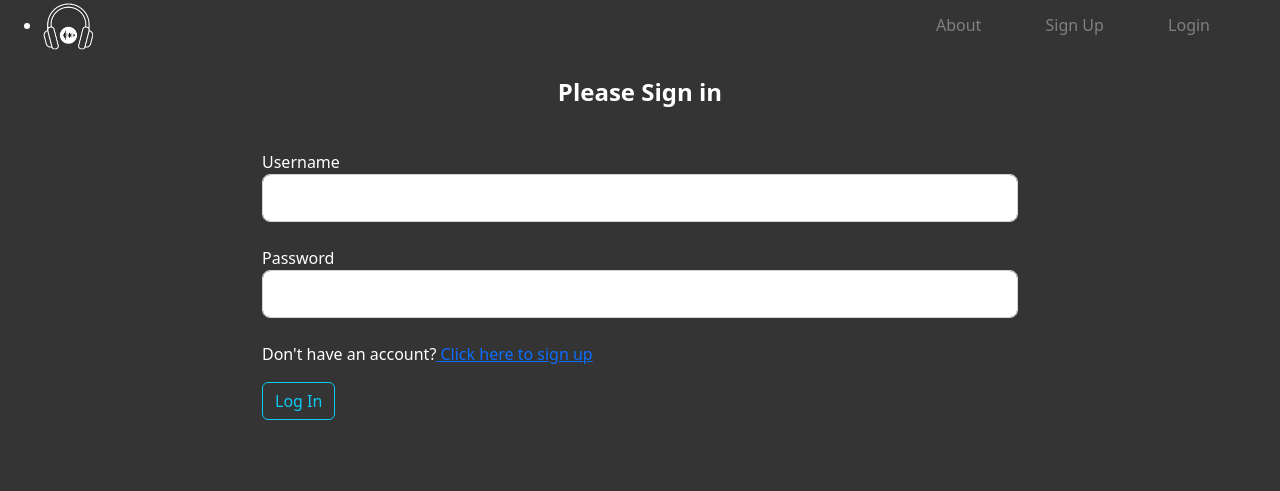
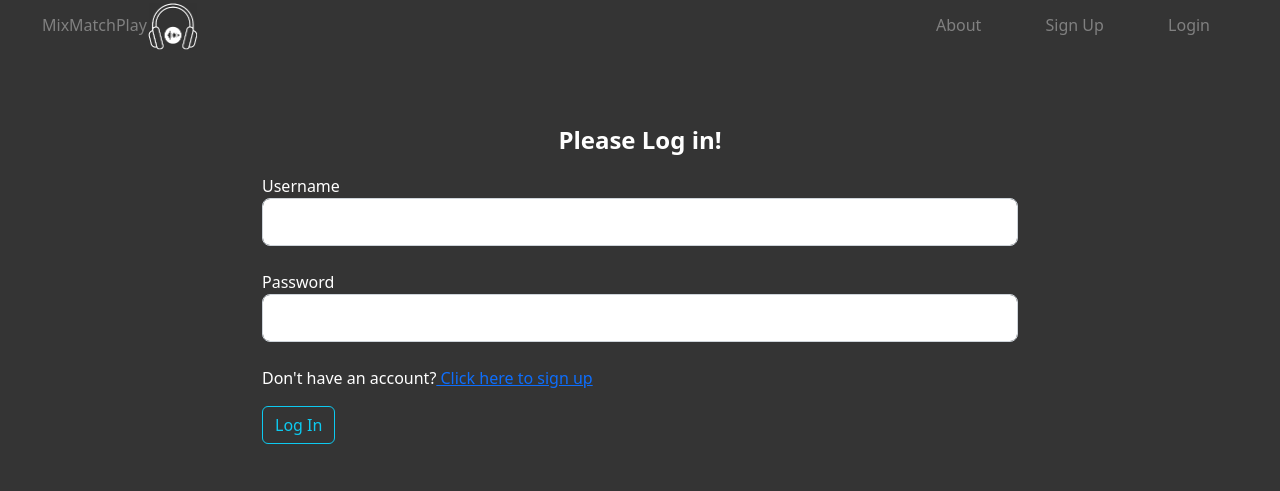
Before and after one commit to jcntambara15/MixMatchPlay, a Flask app: page /sign_in in a window 1280 px wide. Shown: the top 491 px of the page. Run offline with Flask 2, Linux system fonts and the light colour scheme; some libraries are stand-ins or nearby versions.

Commit message:
Aligned the logo and name and a few styling

```diff
--- a/demo.py
+++ b/demo.py
@@ -57,7 +57,7 @@ def signIn():
                 return redirect(url_for("link_entry"))
 
         # return '<h1>Invalid username or password</h1>'
-        flash(f'Invalid username or password')
+        flash(f'Invalid username or password, Please try again!')
 
     return render_template('sign_in.html', form=form)
 
--- a/static/assets/css/main.css
+++ b/static/assets/css/main.css
@@ -26,17 +26,21 @@
       padding-bottom:2.5em!important;
     }
 
-    .alert.customAlertMessage {
+     .alert.customAlertMessage {
       text-align: center!important;
-      color: red!important;
+      color: rgb(113, 238, 221)!important;
       font-weight: bold!important;
+      width: 60%!important;
+      margin: auto!important;
     }
 
     .pageHeader {
       text-align: center;
       font-size: 1.5em;
       font-weight: bold;
-      padding: 1em 0;
+      width: 60%!important;
+      margin: auto!important;
+      padding-top:3em!important;
     }
 
     .logoutNavItem {
@@ -70,7 +74,7 @@
     .page-header {
       text-align: center!important;
       font-weight: bold;
-      font-size: 2em;
+      font-size: 1.5em;
     }
 
     .convertmsg {
@@ -82,9 +86,12 @@
     }
 
     .siteName {
-      font-size: 2em;
-      font-weight:bold;
-      text-align: left;
+        color: grey;
+        float: left;
+       direction: rtl;
+       text-align: left;
+       display: inline;
+       font-size: 1em;
     }
 
     body {
@@ -98,8 +105,18 @@
 
 
     .logo{
-  float: left
+  float: left;
 }
+
+    .this {
+      list-style-type: none;
+    }
+
+    .mod {
+      display: inline-block;
+      display: inline-table;
+    }
+
 nav{
   width: 100%;
   height: 50px;
--- a/templates/home.html
+++ b/templates/home.html
@@ -12,7 +12,7 @@
     <div class= "intro">
         <center>
             <h1 class="display-4"><br></br>Welcome to Mix-Match-Play!</h1>
-            <p class="lead">Transfer your favortie playlists.<br>
+            <p class="lead">Transfer your favorite playlists.<br>
             Enjoy keeping your Spotify playlist regardless of the web player.
             With MixMatchPlay, we've got you covered!
             It's magic, transfer your Spotify playlist to Apple Music.<br></br>
--- a/templates/layout.html
+++ b/templates/layout.html
@@ -11,7 +11,10 @@
 <div class="header">
   <nav>
   <div class="logo">
-                <ul class="this"><li class="active"><a href="/home"><span><img src="static/assets/img/logo.png" alt="Logo" style = "width:50%; height:20%;"></span></a></li></ul>
+                <ul class="this mod">
+                  <li class="active mod"><a href="/home"><span><img src="static/assets/img/logo.png" alt="Logo" style = "width:50%; height:20%;"></span></a></li>
+                  <li class="siteName mod"><p class="siteName">MixMatchPlay</p></li>
+                </ul>
   </div>
   <ul class="change">
                 <li><a href="/about"><span>About</span></a></li>
--- a/templates/sign_in.html
+++ b/templates/sign_in.html
@@ -11,7 +11,7 @@ Login
 {% block content %}
     <div class="content-section signin body">
         <div class="pageHeader">
-            <p>Please Sign in</p>
+            <p>Please Log in!</p>
         </div>
         <form class="form-login" method="POST" action="/sign_in">
             {{ form.hidden_tag() }}
@@ -21,7 +21,7 @@ Login
                     {{ form.username.label(class="form-control-label") }}
                     {% if form.username.errors %}
                         {{ form.username(class="form-control form-control-lg is-invalid") }}
-                        <div class="invalid-feedback" style="text-align: center">
+                        <div class="invalid-feedback">
                         {% for error in form.username.errors%}
                             <span>{{error}}</span>
                         {% endfor %}
```
Also changed, not shown: user.db.
